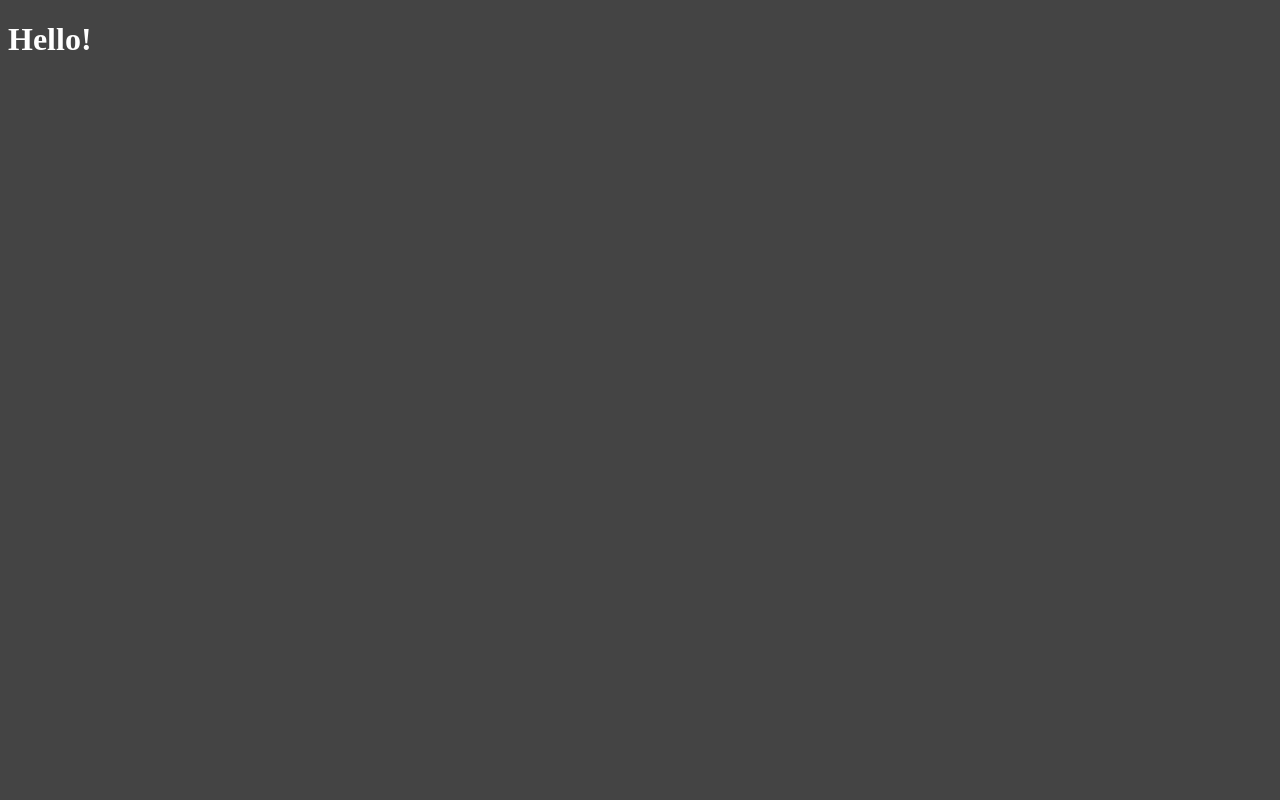
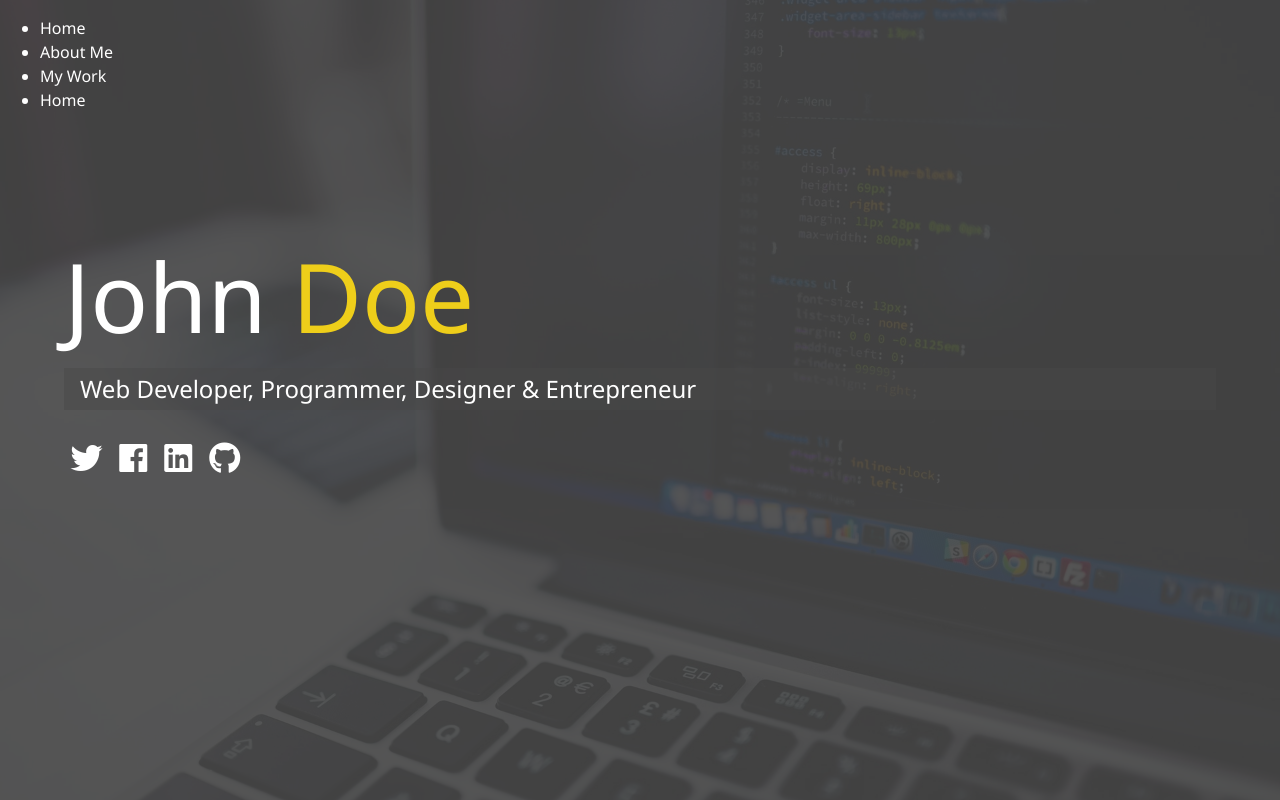
Before and after one commit to wbur788/renjapanesedining, a plain HTML site: page index.html in a window 1280 px wide. Drawn offline with Linux system fonts and the light colour scheme.

Commit message:
Index markup and main sass

```diff
--- a/css/main.css
+++ b/css/main.css
@@ -1,3 +1,66 @@
+* {
+  box-sizing: border-box; }
+
 body {
   background: #444;
-  color: #fff; }
+  color: #fff;
+  height: 100%;
+  margin: 0;
+  font-family: 'Segoe UI', Tahoma, Geneva, Verdana, sans-serif;
+  line-height: 1.5; }
+  body#bg-img {
+    background: url(../img/background.jpg);
+    background-attachment: fixed;
+    background-size: cover; }
+    body#bg-img:after {
+      content: '';
+      position: absolute;
+      top: 0;
+      right: 0;
+      width: 100%;
+      height: 100%;
+      z-index: -1;
+      background: rgba(68, 68, 68, 0.9); }
+
+h1,
+h2,
+h3 {
+  margin: 0;
+  font-weight: 400; }
+  h1.lg-heading,
+  h2.lg-heading,
+  h3.lg-heading {
+    font-size: 6rem; }
+  h1.sm-heading,
+  h2.sm-heading,
+  h3.sm-heading {
+    margin-bottom: 2rem;
+    padding: 0.2rem 1rem;
+    background: rgba(73, 73, 73, 0.5); }
+
+a {
+  color: #fff;
+  text-decoration: none; }
+
+header {
+  position: fixed;
+  z-index: 2;
+  width: 100%; }
+
+.text-secondary {
+  color: #eece1a; }
+
+main {
+  padding: 4rem;
+  height: 100%; }
+  main .icons {
+    margin-top: 1rem; }
+    main .icons a {
+      padding: 0.4rem; }
+      main .icons a:hover {
+        color: #eece1a;
+        transition: all 0.5s ease-out; }
+  main#home {
+    overflow: hidden; }
+    main#home h1 {
+      margin-top: 20vh; }
--- a/index.html
+++ b/index.html
@@ -4,10 +4,71 @@
     <meta charset="UTF-8">
     <meta name="viewport" content="width=device-width, initial-scale=1.0">
     <meta http-equiv="X-UA-Compatible" content="ie=edge">
+    <link rel="stylesheet" href="https://use.fontawesome.com/releases/v5.2.0/css/all.css" integrity="sha384-hWVjflwFxL6sNzntih27bfxkr27PmbbK/iSvJ+a4+0owXq79v+lsFkW54bOGbiDQ" crossorigin="anonymous">
     <link rel="stylesheet" href="css/main.css">
     <title>Welcome To My Portfolio</title>
 </head>
-<body>
-    <h1>Hello!</h1>
+<body id="bg-img">
+    <header>
+        <div class="menu-btn">
+            <div class="btn-line"></div>
+            <div class="btn-line"></div>
+            <div class="btn-line"></div>
+        </div>
+
+        <nav class="menu">
+            <div class="menu-branding">
+                <div class="portrait"></div>
+            </div>
+            <ul class="menu-nav">
+                <li class="nav-item">
+                    <a href="/" class="nav-line">
+                        Home
+                    </a>
+                </li>
+                <li class="nav-item">
+                    <a href="/about.html" class="nav-line">
+                        About Me
+                    </a>
+                </li>
+                <li class="nav-item">
+                    <a href="/work.html" class="nav-line">
+                        My Work
+                    </a>
+                </li>
+                <li class="nav-item">
+                    <a href="/contact.html" class="nav-line">
+                        Home
+                    </a>
+                </li>
+            </ul>
+        </nav>
+    </header>
+
+    <main id="home">
+        <h1 class="lg-heading">
+            John
+            <span class="text-secondary">Doe</span>
+        </h1>
+        <h2 class="sm-heading">
+            Web Developer, Programmer, Designer & Entrepreneur
+        </h2>
+        <div class="icons">
+            <a href="#!">
+                <i class="fab fa-twitter fa-2x"></i>
+            </a>
+            <a href="#!">
+                <i class="fab fa-facebook fa-2x"></i>
+            </a>
+            <a href="#!">
+                <i class="fab fa-linkedin fa-2x"></i>
+            </a>
+            <a href="#!">
+                <i class="fab fa-github fa-2x"></i>
+            </a>
+        </div>
+    </main>
+
+    <script src="js/main.js"></script>
 </body>
 </html>
```
Also changed, not shown: img/background.jpg (added), img/portrait.jpg (added), img/portrait_small.jpg (added), img/projects/project1.jpg (added), img/projects/project2.jpg (added), img/projects/project3.jpg (added), img/projects/project4.jpg (added), img/projects/project5.jpg (added), js/main.js (added).
